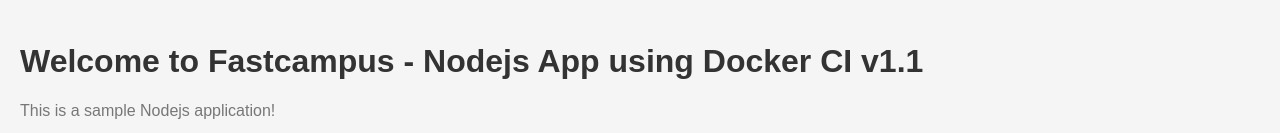
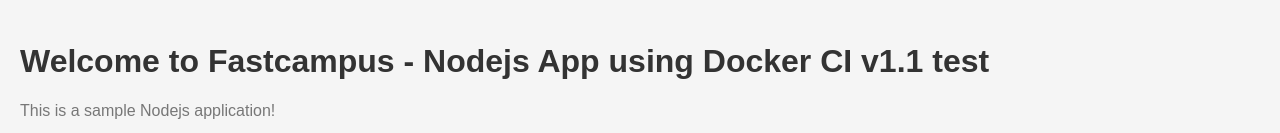
Before and after one commit to kwonsoonwoo/docker-ci, a website: page public/index.html in a window 1280 px wide. Shown: the part 284-417 px from the top of the page. Drawn offline with Linux system fonts and the light colour scheme.

Commit message:
Update index.html

```diff
--- a/public/index.html
+++ b/public/index.html
@@ -7,7 +7,7 @@
 </head>
 <body>
   <img src="images/fastcampus.png" alt="fastcampus logo">
-  <h1>Welcome to Fastcampus - Nodejs App using Docker CI v1.1</h1>
+  <h1>Welcome to Fastcampus - Nodejs App using Docker CI v1.1 test</h1>
   <p>This is a sample Nodejs application!</p>
 </body>
 </html>
```
